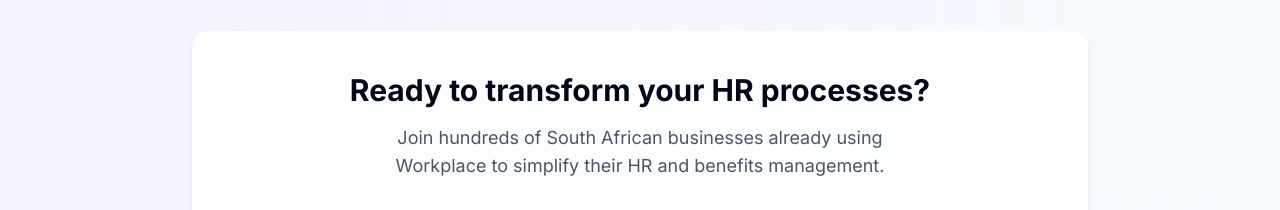
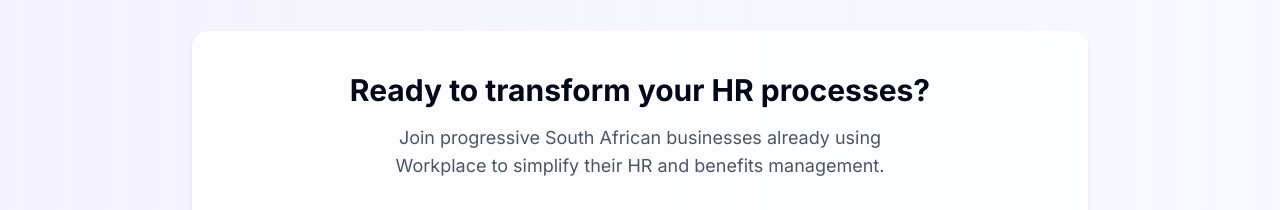
Before and after one commit to DennisCharlesWilliams/workplace-3f85ba4f, a React (Vite) app: page / in a window 1280 px wide. Shown: the part 2280-2490 px from the top of the page. Built offline with nearby package versions, Linux system fonts and the light colour scheme.

Commit message:
Update HR processes section text
Replaced "hundreds of" with "progressive" in the HR transformation section.

```diff
--- a/src/pages/Index.tsx
+++ b/src/pages/Index.tsx
@@ -400,7 +400,7 @@ const Index = () => {
           <div className="glass-panel max-w-4xl mx-auto rounded-2xl p-10 text-center">
             <h2 className="text-2xl md:text-3xl font-bold mb-4">Ready to transform your HR processes?</h2>
             <p className="text-lg text-gray-600 mb-8 max-w-xl mx-auto">
-              Join hundreds of South African businesses already using Workplace to simplify their HR and benefits management.
+              Join progressive South African businesses already using Workplace to simplify their HR and benefits management.
             </p>
             <div className="flex flex-col md:flex-row justify-center gap-4">
               <Button className="bg-workplace-purple hover:bg-purple-600 text-white px-8" onClick={() => window.location.href = 'mailto:dennis@mybento.net'}>Get Started Today</Button>
```
